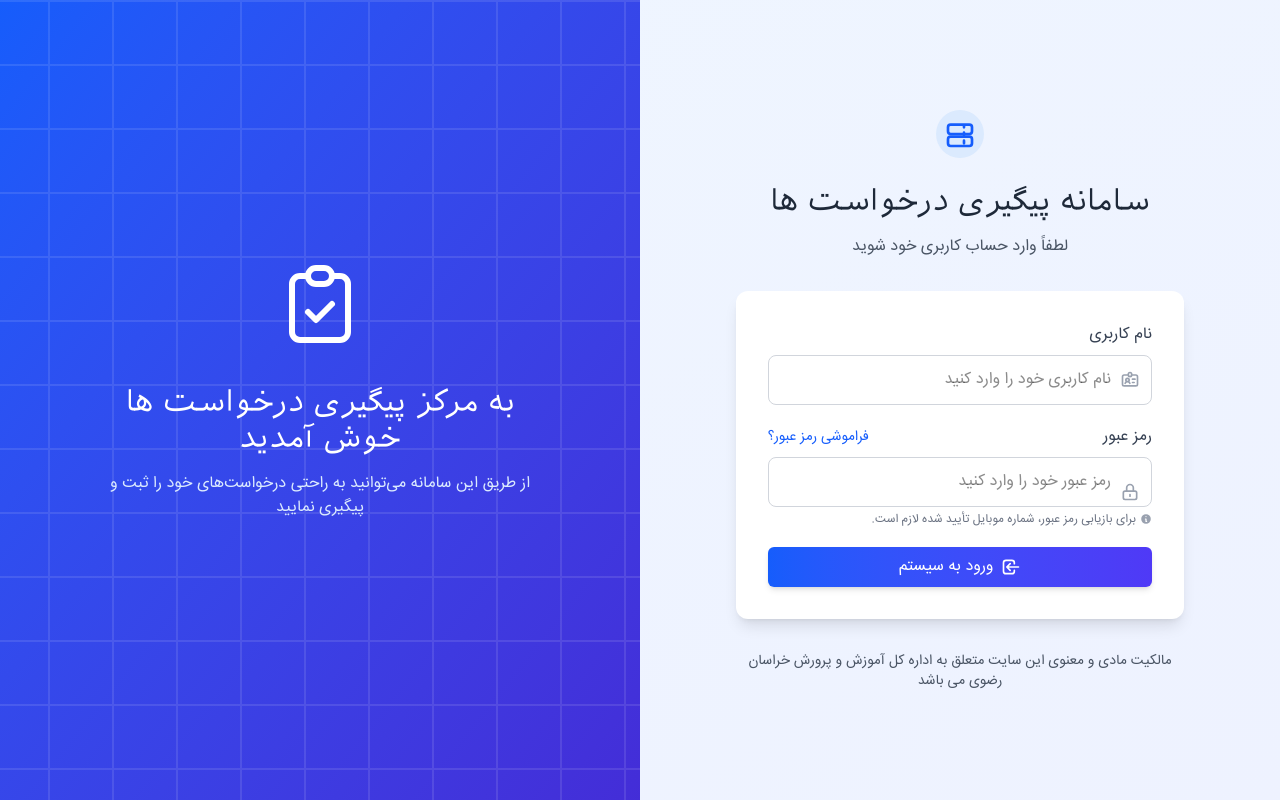
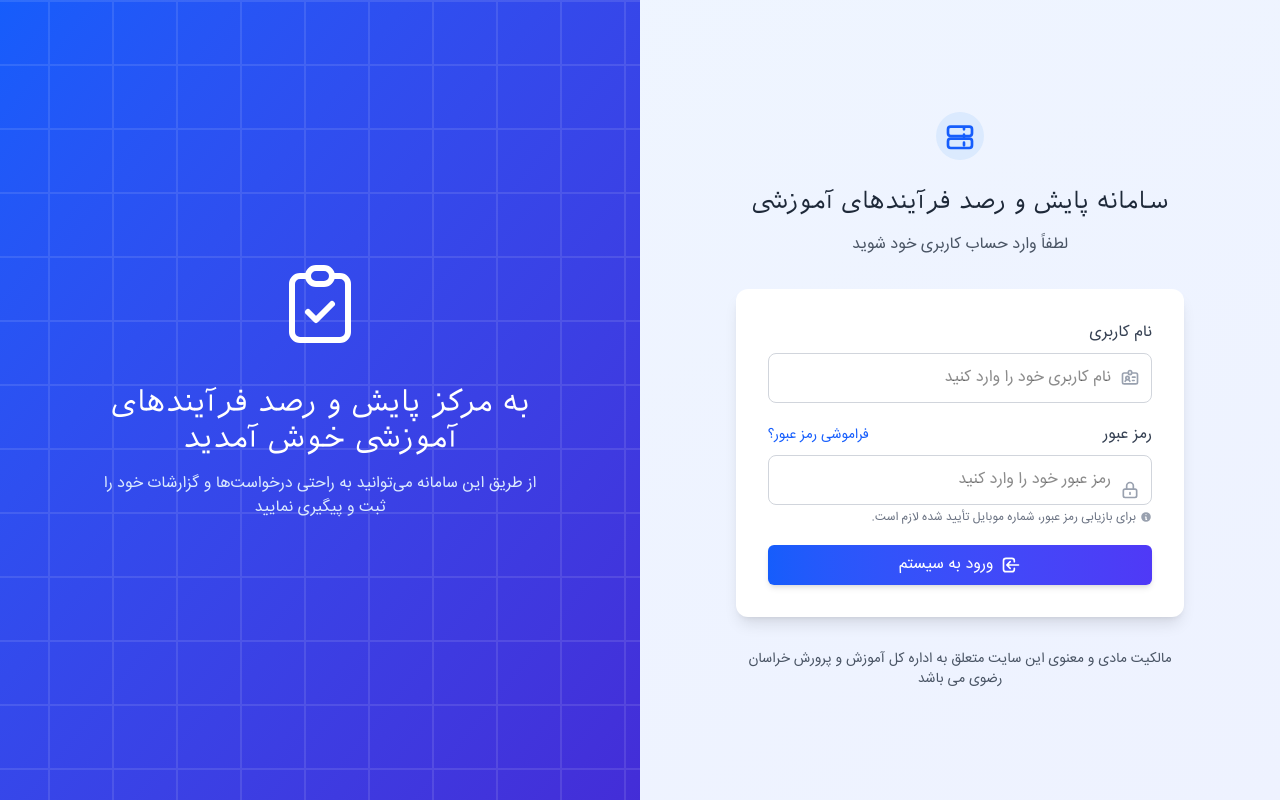
Before and after one commit to saeedjamali/ticket-sanjesh, a Next.js app: page /login in a window 1280 px wide. Built offline with nearby package versions, Linux system fonts and the light colour scheme; no server answers.

Commit message:
Version-11

```diff
--- a/src/app/login/page.js
+++ b/src/app/login/page.js
@@ -49,8 +49,8 @@ export default function LoginPage() {
                   />
                 </svg>
               </div>
-              <h2 className="text-3xl font-bold text-gray-800">
-                سامانه پیگیری درخواست ها
+              <h2 className="text-2xl font-bold text-gray-800">
+        سامانه پایش و رصد فرآیندهای آموزشی
               </h2>
               <p className="text-gray-600 mt-4">
                 لطفاً وارد حساب کاربری خود شوید
@@ -112,10 +112,10 @@ export default function LoginPage() {
             </svg>
           </div>
           <h2 className="text-3xl font-bold mb-4">
-            به مرکز پیگیری درخواست ها خوش آمدید
+            به مرکز پایش و رصد فرآیندهای آموزشی خوش آمدید
           </h2>
           <p className="text-blue-100 mb-6">
-            از طریق این سامانه می‌توانید به راحتی درخواست‌های خود را ثبت و
+            از طریق این سامانه می‌توانید به راحتی درخواست‌ها و گزارشات خود را ثبت و
             پیگیری نمایید{" "}
           </p>
           {/* <div className="grid grid-cols-2 gap-4 mt-8">
```
